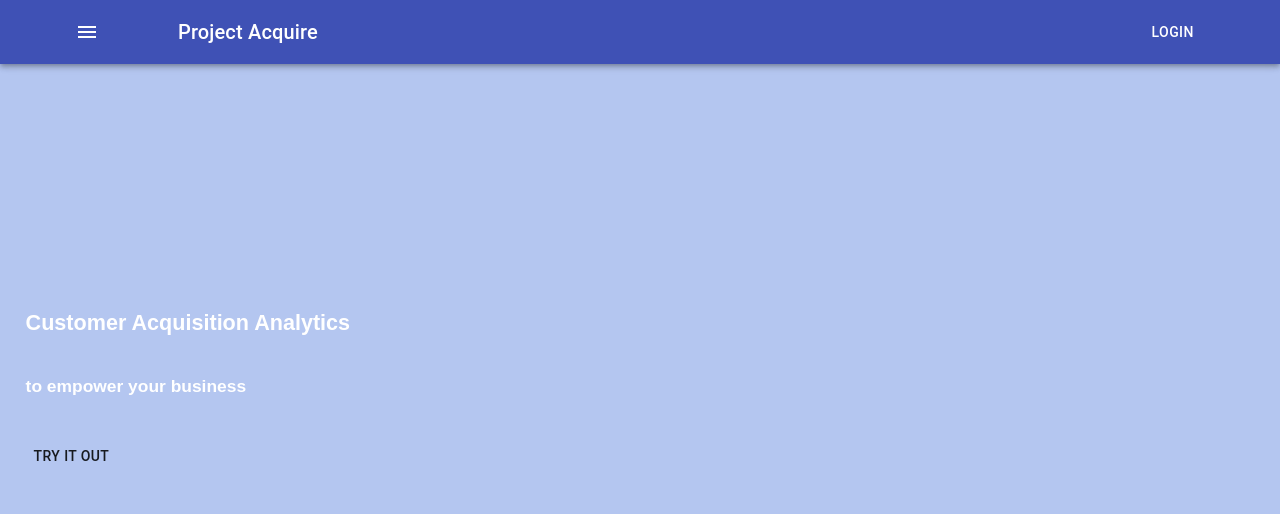
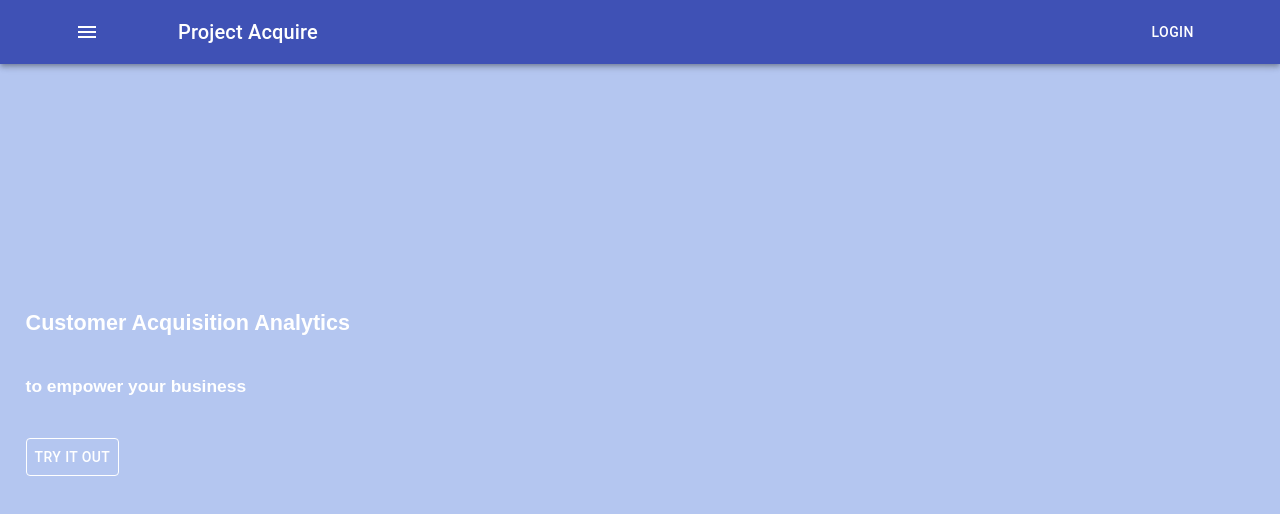
Before and after one commit to NSpencer4/project-acquire, a React (Create React App) app: page / in a window 1280 px wide. Shown: the top 514 px of the page. Built offline with nearby package versions, Linux system fonts and the light colour scheme; a web font is replaced by a local one.

Commit message:
Homepage prototype finished

```diff
--- a/src/components/Homepage/Homepage.css
+++ b/src/components/Homepage/Homepage.css
@@ -8,3 +8,8 @@
 #banner-text {
     margin-top: 20%;
 }
+
+#try-it-btn {
+    color: #fff;
+    border: #fff 1px solid;
+}
--- a/src/components/Homepage/Homepage.js
+++ b/src/components/Homepage/Homepage.js
@@ -10,7 +10,7 @@ class Homepage extends Component {
 				<section id="banner-text">
 					<h5>Customer Acquisition Analytics</h5>
 					<h6>to empower your business</h6>
-					<Button>Try It Out</Button>
+					<Button id="try-it-btn">Try It Out</Button>
 				</section>
 			</div>
 		);
```
Also changed, not shown: src/components/Navbar/Navbar.css (line endings or trailing spaces).
